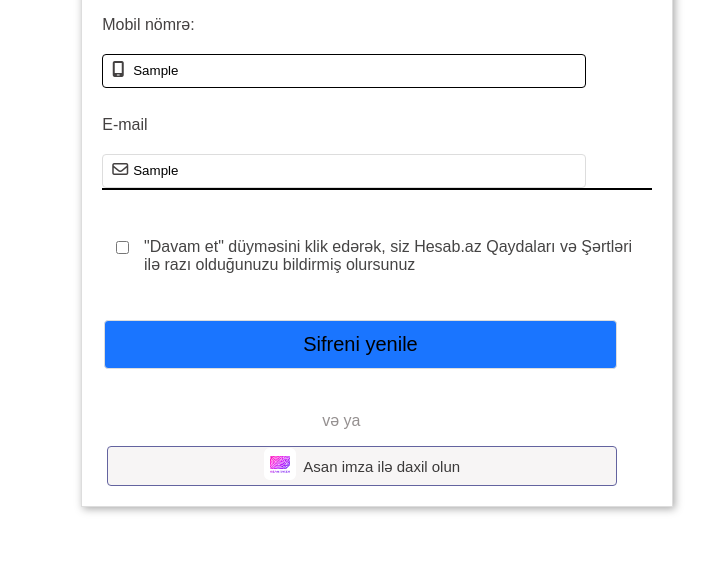
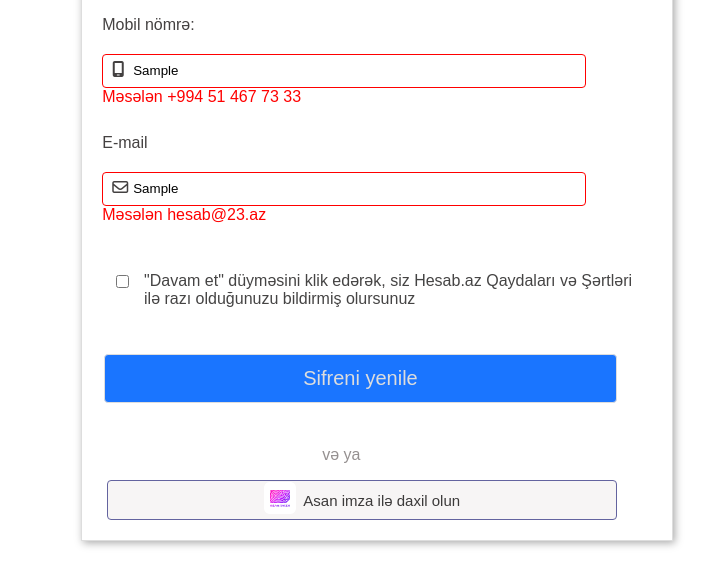
Before and after one commit to huseynovth01/hesab.az, a plain HTML site: page yenihesab.html in a window 1280 px wide. Both pictures are taken after typing "Sample", "Sample" into the empty fields and a click on the button "Sifreni yenile". Shown: the part 215-800 px from the top of the page, without its empty margins (315-1025 px from the left). Drawn offline with Linux system fonts and the light colour scheme.

Commit message:
yeni hesab restart

```diff
--- a/js/yenihesab.js
+++ b/js/yenihesab.js
@@ -1,34 +1,48 @@
 var form_input = document.querySelector(".form_input");
 var formcontrol = document.querySelector(".form-control");
 var mobilmessage = document.querySelector(".mobilmessage");
-var emailmessage = document.querySelector(".emailmessage");
 
-form_input.addEventListener("submit", function(e) {
+
+document.querySelector(".form_input").addEventListener("submit",function(e){
     e.preventDefault();
 
     if (formcontrol.value.trim() === "") {
-        mobilmessage.textContent = "Telefon nomrenizi daxil edin";
+        mobilmessage.textContent = "Mobil nomrenizi daxil edin";
         mobilmessage.style.color = "red";
         formcontrol.style.border = "1px solid red";
-    } else {
+    }
+    else {
         mobilmessage.textContent = "";
         formcontrol.style.border = "1px solid black";
 
-        if (!formcontrol.value.match) {
-            mobilmessage.textContent = "Meselen +994 00 123 45 67";
+        if (!formcontrol.value.includes("+994 51 467 73 33")) {
+            mobilmessage.textContent = "Məsələn +994 51 467 73 33";
             mobilmessage.style.color = "red";
-            formcontrol.style.border = "1px solid black";
+            formcontrol.style.border = "1px solid red";
         }
     }
 
-    var firstname = document.getElementById("firstname").value;
+
+    // email
+
+
     var emailmessage = document.querySelector(".emailmessage");
+    var formcontrolmail = document.querySelector(".form-controlmail")
 
-    if (firstname.trim() === "") {
+    if (formcontrolmail.value.trim() === "") {
         emailmessage.textContent = "Emailinizi daxil edin";
         emailmessage.style.color = "red";
-    } else {
+        formcontrolmail.style.border = "1px solid red";
+    }
+    else {
         emailmessage.textContent = "";
-        emailmessage.style.border = "1px solid black";
+        formcontrolmail.style.border = "1px solid black";
+
+        if (!formcontrolmail.value.includes("@")) {
+            emailmessage.textContent = "Məsələn hesab@23.az";
+            emailmessage.style.color = "red";
+            formcontrolmail.style.border = "1px solid red";
+        }
     }
+
 });
--- a/style/style.scss
+++ b/style/style.scss
@@ -376,7 +376,18 @@ body{
     }
   }
 
+.form_input{
   .form-group{
+    .form-controlmail{
+      padding-left: 30px;
+      position: relative;
+      width: 450px;
+      height: 30px;
+      border-radius: 4px;
+      margin-top: 20px;
+      border: 1px solid #ddd;
+      margin-top: 20px;
+    }
     position: relative;
     background-color: transparent;
     .user-icon{
@@ -434,17 +445,14 @@ body{
     border: 1px solid #ddd;
     margin-left: 2px;
     background-color: #1a75ff;
-    a{
     color: #ddd;
-    text-decoration-line: none;
-    }
-
 
     &:hover{
       padding:13px 200px;
       transition: .3s all ease;
     }
     }
+}
 
     .asan{
       a{
--- a/yenihesab.html
+++ b/yenihesab.html
@@ -40,7 +40,7 @@
         <label for="firstname">E-mail</label>
         <br>
         <span class="user-icon" ><i class="fa-regular fa-envelope"></i></span>
-        <input type="text"placeholder="hesab@hesab.az və ya 994 00 123 45 67" class="form-control" id="firstname"  name="firstname" >
+        <input type="text"placeholder="hesab@hesab.az" class="form-controlmail" id="firstname"  name="firstname" >
         <div class="emailmessage"></div>
     </div>
 <!-- ------- -->
```
Also changed, not shown: style/style.css, 1 other file.
